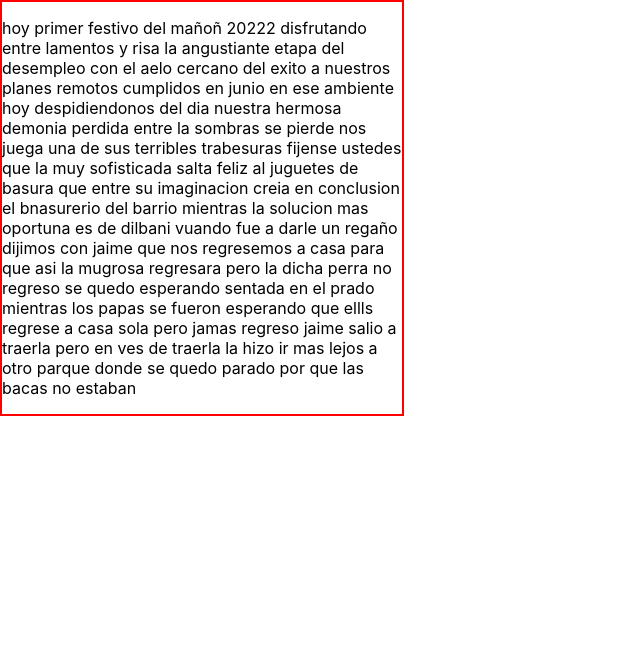
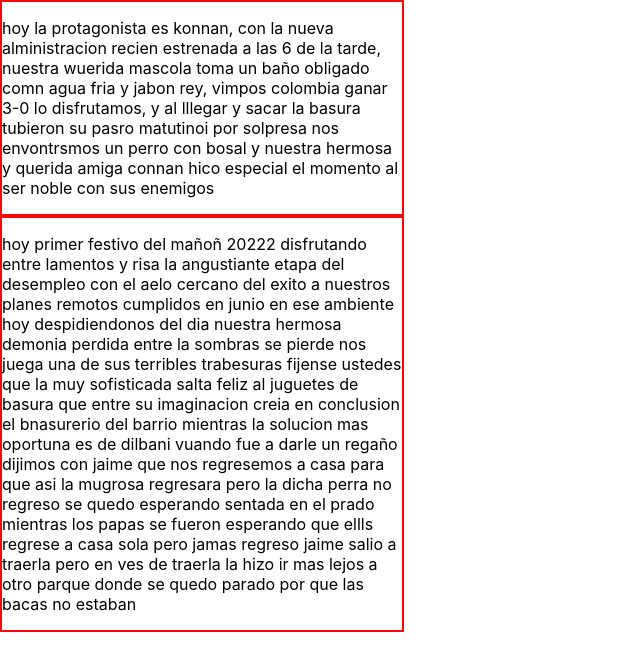
Before and after one commit to JaimeIngenia/PaginaMatrimonioDogs, a React (Create React App) app: page /historias in a window 1280 px wide. Shown: the top 670 px of the page, without its empty margins (0-640 px from the left). Built offline with nearby package versions, Linux system fonts and the light colour scheme.

Commit message:
noveno commit jaime

```diff
--- a/src/components/hisroeias/Historias.jsx
+++ b/src/components/hisroeias/Historias.jsx
@@ -3,6 +3,7 @@ import style from "./Historias.module.css"
 const Historias = () => {
     return (
         <div>
+            <div className={style.parrafo}><p>hoy la protagonista es konnan, con la nueva alministracion recien estrenada a las 6 de la tarde, nuestra wuerida mascola toma un baño obligado comn agua fria y jabon rey, vimpos colombia ganar 3-0 lo disfrutamos,  y al lllegar y sacar la basura  tubieron su pasro matutinoi por solpresa nos envontrsmos un perro con bosal  y nuestra hermosa y querida amiga connan hico especial el momento al ser noble con sus enemigos</p></div>
             <div className={style.parrafo}><p>hoy primer festivo del mañoñ 20222 disfrutando entre lamentos y risa la angustiante etapa del desempleo con el aelo cercano del exito a nuestros planes remotos cumplidos en junio en ese ambiente hoy despidiendonos del dia nuestra hermosa demonia perdida entre la sombras se pierde nos juega una de sus terribles trabesuras fijense ustedes que la muy sofisticada salta feliz al juguetes de basura que entre su imaginacion creia en conclusion el bnasurerio del barrio mientras la solucion mas oportuna es de dilbani vuando fue a darle un regaño dijimos con jaime que nos regresemos a casa para que asi la mugrosa regresara pero la dicha perra no regreso se quedo esperando sentada en el prado mientras los papas se fueron esperando que ellls regrese a casa sola pero jamas regreso  jaime salio a traerla  pero en ves de traerla la hizo ir mas lejos a otro parque donde se quedo parado por que las bacas no estaban </p></div>
         </div>
     );
```
